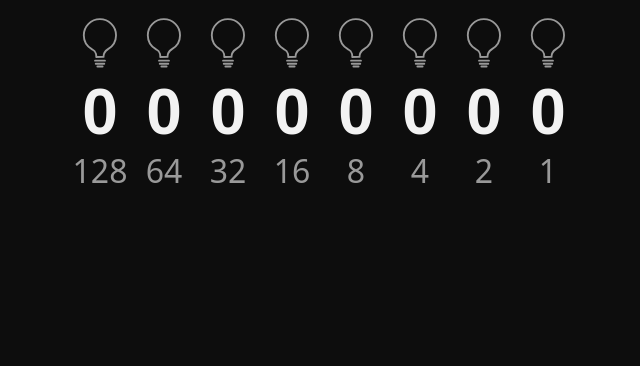
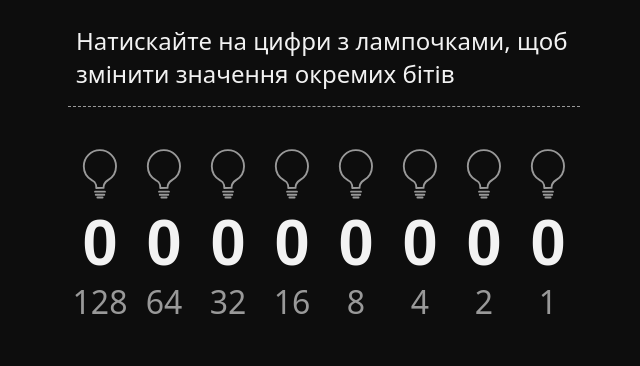
Before and after one commit to olecksamdr/binary-number, a plain HTML site: page index.html in a window 1280 px wide. Shown: the whole page, without its empty margins (316-956 px from the left). Drawn offline with Linux system fonts and the light colour scheme.

Commit message:
Add description

```diff
--- a/index.html
+++ b/index.html
@@ -10,6 +10,9 @@
 </head>
 <body>
   <div class="container">
+    <div class="description">
+      Натискайте на цифри з лампочками, щоб змінити значення окремих бітів
+    </div>
     <div class="bits">
       <div class="bit-toggle">
         <button
--- a/style.css
+++ b/style.css
@@ -21,7 +21,7 @@ body {
   display: flex;
   flex-direction: column;
   align-items: center;
-  max-width: 700px;
+  max-width: 512px;
   margin: 0 auto;
 }
 
@@ -108,9 +108,20 @@ body {
 
 .power-of-two {
   color: hsl(0deg 0% 60%);
+}
+
+.power-of-two {
+  text-align: center;
   font-size: 2rem;
-  text-align: center;
-  /*transform: rotate(65deg);*/
+}
+
+.description {
+  font-weight: lighter;
+  color: #F2F2F2;
+  padding: 16px 8px;
+  font-size: 1.5rem;
+  margin-bottom: 32px;
+  border-bottom: 1px dashed hsl(0deg 0% 60%);
 }
 
 .decimal-result {
```
